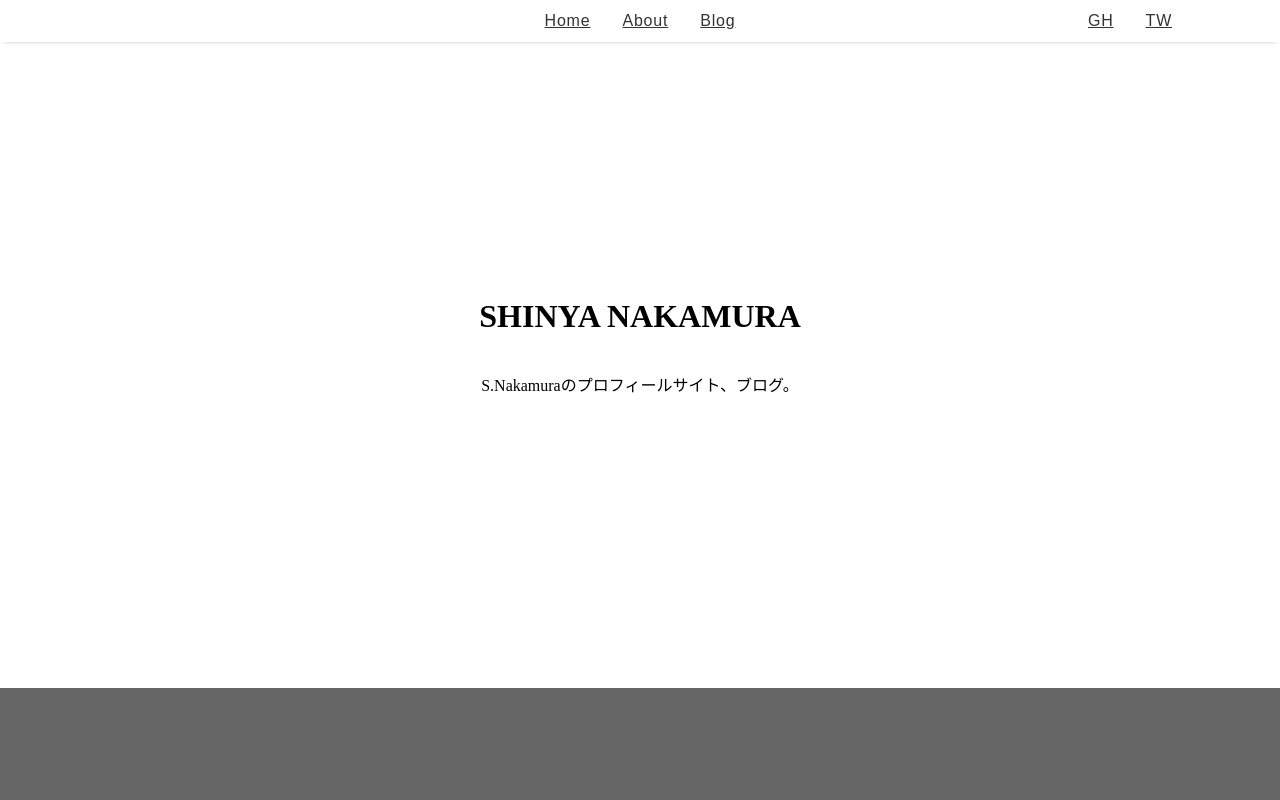
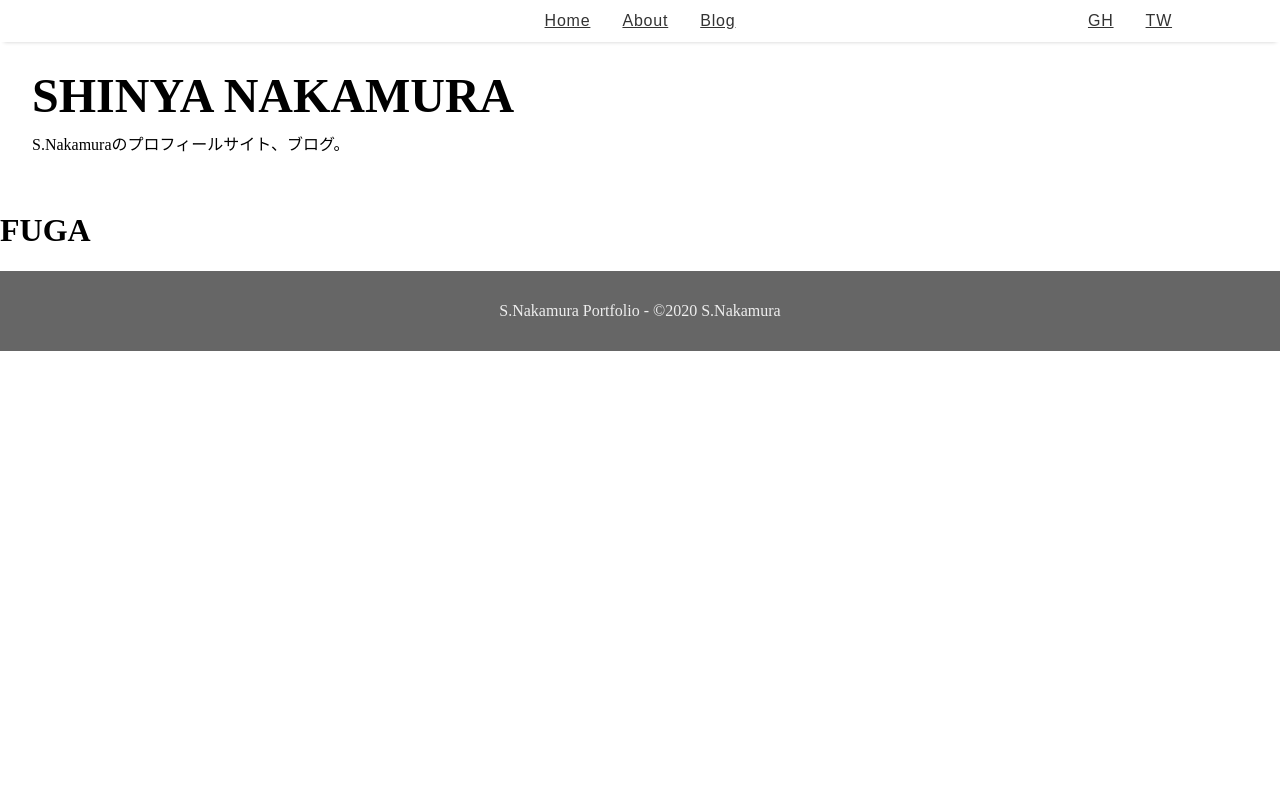
Before and after one commit to shin0825/next-js-md, a Next.js app in the folder app/: page / in a window 1280 px wide. Shown: the top 800 px of the page. Built offline with nearby package versions, Linux system fonts and the light colour scheme; a web font is replaced by a local one.

Commit message:
Header, Footerデザイン更新

```diff
--- a/app/components/Footer.js
+++ b/app/components/Footer.js
@@ -5,7 +5,7 @@ const info = require('../package.json')
 export default function Footer() {
   return (
     <div className={styles.footer}>
-      <span>{info.auther}</span>
+      <span>{info.title}&nbsp;-&nbsp;&copy;{(new Date).getFullYear()} {info.auther}</span>
     </div>
   )
 }
--- a/app/components/Footer.module.css
+++ b/app/components/Footer.module.css
@@ -1,9 +1,14 @@
 .footer {
+  color: #eeeeee;
   background-color: #666666;
   display: flex;
   flex-direction: column;
   align-items: center;
   justify-content: center;
-  height: 86vh;
+  height: 5em;
   font-family: Saira Extra Condensed;
 }
+
+.footer span {
+  margin: 0.25em;
+}
--- a/app/components/Header.js
+++ b/app/components/Header.js
@@ -5,10 +5,10 @@ const info = require('../package.json')
 export default function Header() {
   return (
     <div className={styles.header}>
-      <h1>
-        SHINYA NAKAMURA
-      </h1>
-      <p>{info.description}</p>
+      <ul>
+        <li><h1>SHINYA NAKAMURA</h1></li>
+        <li><p>{info.description}</p></li>
+      </ul>
     </div>
   )
 }
--- a/app/components/Header.module.css
+++ b/app/components/Header.module.css
@@ -1,8 +1,29 @@
 .header {
+  margin-left: 3vh;
   display: flex;
   flex-direction: column;
-  align-items: center;
+  align-items: baseline;
   justify-content: center;
-  height: 86vh;
   font-family: Saira Extra Condensed;
 }
+
+.header ul {
+  margin-top: 6vh;
+  padding: 0.75em 0;
+  display: block;
+  flex-wrap: wrap;
+  justify-content: left;
+  list-style: none;
+  width:100%;
+}
+
+.header ul h1 {
+  margin: 1vh;
+  padding: 0;
+  font-size: 48px;
+}
+
+.header ul p {
+  margin: 1vh;
+  padding: 0;
+}
--- a/app/components/Layout.js
+++ b/app/components/Layout.js
@@ -1,12 +1,15 @@
 import styles from './Layout.module.css';
 import Menu from '../components/Menu';
+import Header from '../components/Header';
+import Footer from '../components/Footer';
 import Link from 'next/link'
 
 export default function Layout({ children, home }) {
   return (
     <div className = { styles.container }>
       <Menu />
-      <main>{children}</main>
+      <Header/>
+      <main>{ children }</main>
       {!home && (
         <div>
           <Link href="/">
@@ -14,6 +17,7 @@ export default function Layout({ children, home }) {
           </Link>
         </div>
       )}
+      <Footer/>
     </div>
   )
 }
--- a/app/components/Layout.module.css
+++ b/app/components/Layout.module.css
@@ -1,2 +1,3 @@
 .container {
+  height: 100vh;
 }
--- a/app/pages/index.js
+++ b/app/pages/index.js
@@ -1,14 +1,10 @@
 import Layout from '../components/Layout'
-
-import Header from '../components/Header';
-import Footer from '../components/Footer';
 
 export default function Index() {
   return (
     <div>
       <Layout home>
-        <Header/>
-        <Footer/>
+        <h1>FUGA</h1>
       </Layout>
     </div>
   )
```
